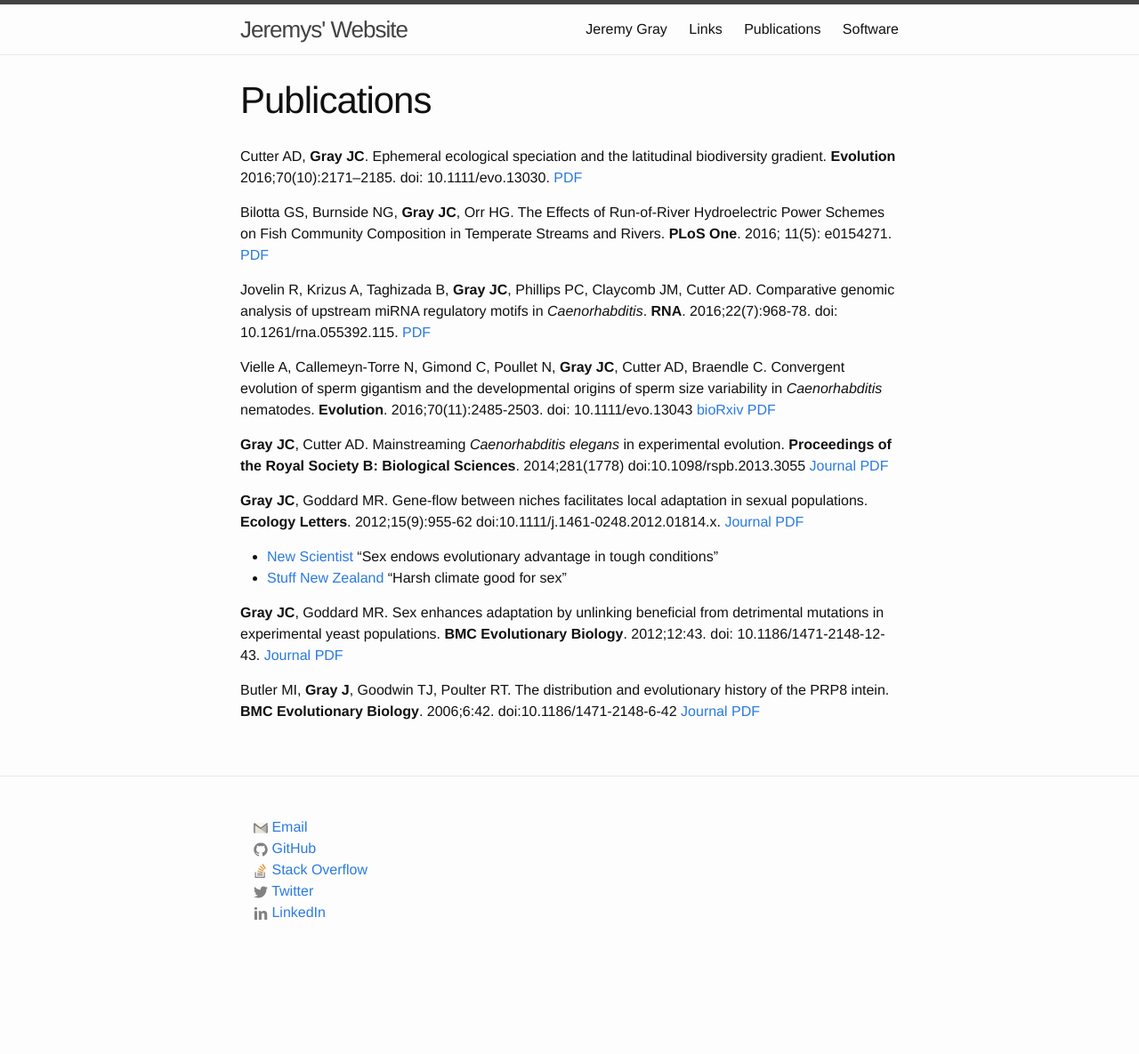
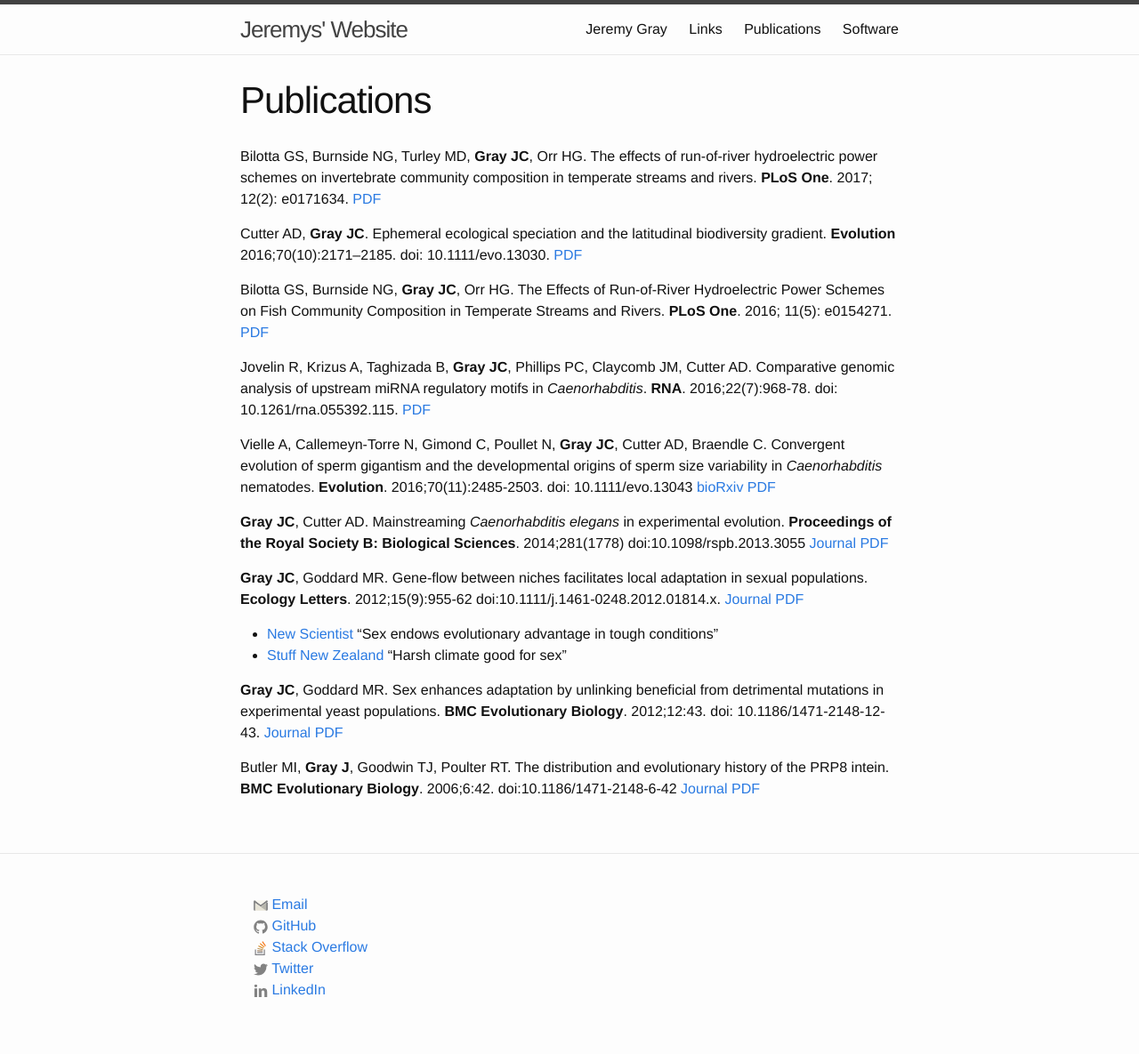
Before and after one commit to jeremycg/jeremycg.github.io, a Jekyll site: the page built from publications.md, in a window 1280 px wide. Shown: the whole page at 89% size. Built offline with Jekyll 4.4.1, drawn with Linux system fonts in a browser that asks for light colours; before the commit the page ends 1098 px from its top, so only the background shows below that.

Commit message:
adding new publication
adding new publication

```diff
--- a/publications.md
+++ b/publications.md
@@ -6,6 +6,7 @@ permalink: /Publications/
 
 
 
+Bilotta GS, Burnside NG, Turley MD, **Gray JC**, Orr HG. The effects of run-of-river hydroelectric power schemes on invertebrate community composition in temperate streams and rivers. **PLoS One**. 2017; 12(2): e0171634. [PDF](/assets/Bilotta-et-al-2.pdf)
 
 
 Cutter AD, **Gray JC**. Ephemeral ecological speciation and the latitudinal biodiversity gradient. **Evolution** 2016;70(10):2171–2185. doi: 10.1111/evo.13030. [PDF](/assets/Cutter-Gray_2016_Evolution.pdf)
```
